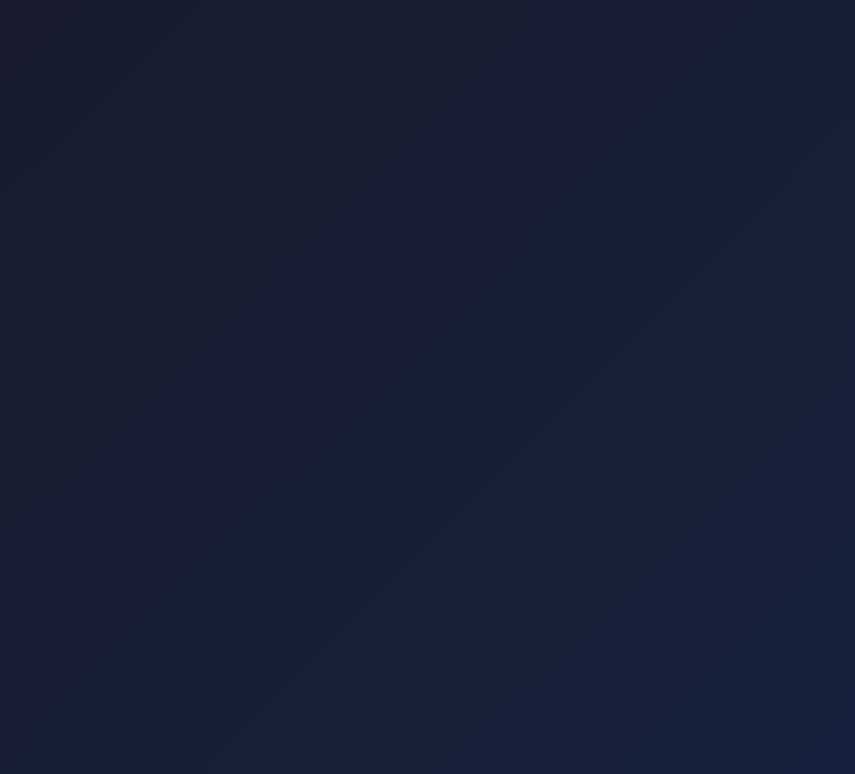
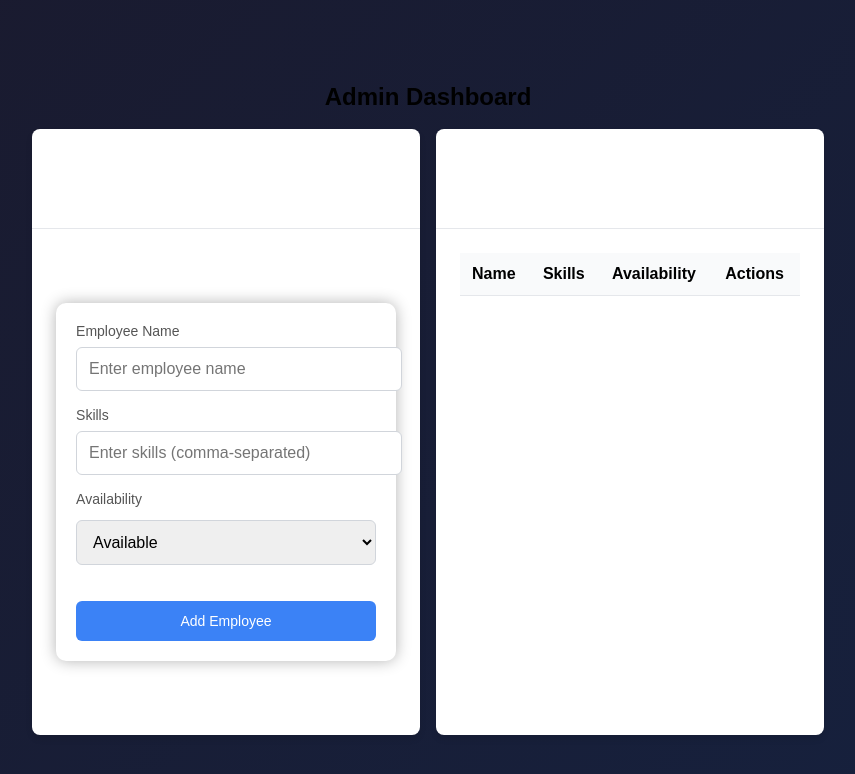
Before and after one commit to akindu-k/iwb013-team-tricannu, a React (Vite) app in the folder frontend/: page /admin in a window 1280 px wide. Before the commit this address had no page. Shown: the top 774 px of the page, without its empty margins (228-1083 px from the left). Built offline with nearby package versions, Linux system fonts and the light colour scheme.

Commit message:
Refactor frontend code: Update login page to redirect admin users to admin dashboard

```diff
--- a/frontend/src/App.jsx
+++ b/frontend/src/App.jsx
@@ -3,8 +3,10 @@ import Home from './pages/Home'; // Import the new Home component
 import Login from './pages/Login';
 import EmployeeDashboard from './pages/EmployeeDashboard';
 import ManagerDashboard from './pages/ManagerDashboard';
+import AdminDashboard from './pages/AdminDashboard';
 import ListTasks from './pages/ListTasks';
 import './App.css';
+
 
 function App() {
   return (
@@ -14,6 +16,7 @@ function App() {
         <Route path="/login" element={<Login />} />
         <Route path="/employee" element={<EmployeeDashboard />} />
         <Route path="/manager" element={<ManagerDashboard />} />
+        <Route path="/admin" element={<AdminDashboard />} />
         <Route path="/list-tasks" element={<ListTasks />} />
       </Routes>
     </Router>
--- /dev/null
+++ b/frontend/src/pages/AdminDashboard.css
@@ -0,0 +1,176 @@
+/* Base styles */
+.container {
+    width: 100%;
+    max-width: 1200px;
+    margin-left: auto;
+    margin-right: auto;
+    padding: 1rem;
+}
+
+.grid {
+    display: grid;
+    gap: 1rem;
+}
+
+@media (min-width: 768px) {
+    .md\:grid-cols-2 {
+        grid-template-columns: repeat(2, minmax(0, 1fr));
+    }
+}
+
+/* Typography */
+.text-2xl {
+    font-size: 1.5rem;
+    line-height: 2rem;
+}
+
+.font-bold {
+    font-weight: 700;
+}
+
+.mb-4 {
+    margin-bottom: 1rem;
+}
+
+/* Card styles */
+.card {
+    background-color: white;
+    border-radius: 0.5rem;
+    box-shadow: 0 4px 6px rgba(0, 0, 0, 0.1);
+    transition: transform 0.3s, box-shadow 0.3s;
+}
+
+.card:hover {
+    transform: translateY(-5px);
+    box-shadow: 0 10px 15px rgba(0, 0, 0, 0.1);
+}
+
+.card-header {
+    padding: 1.25rem 1.5rem;
+    border-bottom: 1px solid #e5e7eb;
+}
+
+.card-title {
+    font-size: 1.25rem;
+    font-weight: 600;
+}
+
+.card-content {
+    padding: 1.5rem;
+}
+
+/* Form styles */
+.space-y-4 > * + * {
+    margin-top: 1rem;
+}
+
+.label {
+    display: block;
+    font-size: 0.875rem;
+    font-weight: 500;
+    margin-bottom: 0.5rem;
+}
+
+.input,
+.select {
+    width: 100%;
+    padding: 0.75rem;
+    border: 1px solid #d1d5db;
+    border-radius: 0.375rem;
+    font-size: 1rem;
+    transition: border-color 0.3s;
+}
+
+.input:focus,
+.select:focus {
+    border-color: #3b82f6;
+    outline: none;
+}
+
+.button {
+    display: inline-flex;
+    align-items: center;
+    justify-content: center;
+    padding: 0.75rem 1.5rem;
+    font-size: 0.875rem;
+    font-weight: 500;
+    color: white;
+    background-color: #3b82f6;
+    border: none;
+    border-radius: 0.375rem;
+    cursor: pointer;
+    transition: background-color 0.3s, transform 0.3s;
+    margin-right: 0.5rem;
+}
+
+.button:hover {
+    background-color: #2563eb;
+    transform: translateY(-2px);
+}
+
+.button:active {
+    transform: translateY(0);
+}
+
+/* Table styles */
+.table {
+    width: 100%;
+    border-collapse: collapse;
+}
+
+.table th,
+.table td {
+    padding: 0.75rem;
+    text-align: left;
+    border-bottom: 1px solid #e5e7eb;
+}
+
+.table th {
+    font-weight: 600;
+    background-color: #f9fafb;
+}
+
+/* Select styles */
+.select-wrapper {
+    position: relative;
+}
+
+.select-trigger {
+    display: flex;
+    align-items: center;
+    justify-content: space-between;
+    width: 100%;
+    padding: 0.75rem;
+    border: 1px solid #d1d5db;
+    border-radius: 0.375rem;
+    font-size: 1rem;
+    cursor: pointer;
+}
+
+.select-content {
+    position: absolute;
+    top: 100%;
+    left: 0;
+    width: 100%;
+    background-color: white;
+    border: 1px solid #d1d5db;
+    border-radius: 0.375rem;
+    box-shadow: 0 2px 4px rgba(0, 0, 0, 0.1);
+    z-index: 10;
+}
+
+.select-item {
+    padding: 0.75rem;
+    cursor: pointer;
+}
+
+.select-item:hover {
+    background-color: #f3f4f6;
+}
+
+/* Button container for better arrangement */
+.button-container {
+    display: flex;
+    gap: 0.5rem;
+    margin-top: 1rem;
+}
--- /dev/null
+++ b/frontend/src/pages/AdminDashboard.jsx
@@ -0,0 +1,127 @@
+import { useState } from 'react';
+import './AdminDashboard.css';
+
+export default function AdminDashboard() {
+    const [employees, setEmployees] = useState([]);
+    const [name, setName] = useState('');
+    const [skills, setSkills] = useState('');
+    const [availability, setAvailability] = useState('Full-time');
+    const [isEditing, setIsEditing] = useState(false);
+    const [currentIndex, setCurrentIndex] = useState(null);
+
+    const handleSubmit = (e) => {
+        e.preventDefault();
+        const newEmployee = { name, skills, availability };
+        if (isEditing) {
+            const updatedEmployees = employees.map((employee, index) =>
+                index === currentIndex ? newEmployee : employee
+            );
+            setEmployees(updatedEmployees);
+            setIsEditing(false);
+            setCurrentIndex(null);
+        } else {
+            setEmployees([...employees, newEmployee]);
+        }
+        setName('');
+        setSkills('');
+        setAvailability('Full-time');
+    };
+
+    const handleRemove = (index) => {
+        const updatedEmployees = employees.filter((_, i) => i !== index);
+        setEmployees(updatedEmployees);
+    };
+
+    const handleEdit = (index) => {
+        const employee = employees[index];
+        setName(employee.name);
+        setSkills(employee.skills);
+        setAvailability(employee.availability);
+        setIsEditing(true);
+        setCurrentIndex(index);
+    };
+
+    return (
+        <div className="container">
+            <h1 className="text-2xl font-bold mb-4">Admin Dashboard</h1>
+            <div className="grid md:grid-cols-2">
+                <div className="card">
+                    <div className="card-header">
+                        <h2 className="card-title">{isEditing ? 'Edit Employee' : 'Add Employee'}</h2>
+                    </div>
+                    <div className="card-content">
+                        <form onSubmit={handleSubmit} className="space-y-4">
+                            <div>
+                                <label htmlFor="name" className="label">Employee Name</label>
+                                <input
+                                    id="name"
+                                    className="input"
+                                    value={name}
+                                    onChange={(e) => setName(e.target.value)}
+                                    placeholder="Enter employee name"
+                                    required
+                                />
+                            </div>
+                            <div>
+                                <label htmlFor="skills" className="label">Skills</label>
+                                <input
+                                    id="skills"
+                                    className="input"
+                                    value={skills}
+                                    onChange={(e) => setSkills(e.target.value)}
+                                    placeholder="Enter skills (comma-separated)"
+                                    required
+                                />
+                            </div>
+                            <div>
+                                <label htmlFor="availability" className="label">Availability</label>
+                                <div className="select-wrapper">
+                                    <select
+                                        id="availability"
+                                        className="select"
+                                        value={availability}
+                                        onChange={(e) => setAvailability(e.target.value)}
+                                    >
+                                        <option value="Full-time">Available</option>
+                                        <option value="Part-time">Not Available</option>
+                                    </select>
+                                </div>
+                            </div>
+                            <button type="submit" className="button">{isEditing ? 'Update Employee' : 'Add Employee'}</button>
+                        </form>
+                    </div>
+                </div>
+                <div className="card">
+                    <div className="card-header">
+                        <h2 className="card-title">Employee List</h2>
+                    </div>
+                    <div className="card-content">
+                        <table className="table">
+                            <thead>
+                                <tr>
+                                    <th>Name</th>
+                                    <th>Skills</th>
+                                    <th>Availability</th>
+                                    <th>Actions</th>
+                                </tr>
+                            </thead>
+                            <tbody>
+                                {employees.map((employee, index) => (
+                                    <tr key={index}>
+                                        <td>{employee.name}</td>
+                                        <td>{employee.skills}</td>
+                                        <td>{employee.availability}</td>
+                                        <td>
+                                            <button onClick={() => handleEdit(index)} className="button">Edit</button>
+                                            <button onClick={() => handleRemove(index)} className="button">Remove</button>
+                                        </td>
+                                    </tr>
+                                ))}
+                            </tbody>
+                        </table>
+                    </div>
+                </div>
+            </div>
+        </div>
+    );
+}
--- a/frontend/src/pages/Home.jsx
+++ b/frontend/src/pages/Home.jsx
@@ -14,6 +14,7 @@ function Home() {
         <div className="role-buttons">
           <Link to="/login?role=employee" className="btn">Employee Login</Link>
           <Link to="/login?role=manager" className="btn">Manager Login</Link>
+          <Link to="/login?role=admin" className="btn">Admin Login</Link>
         </div>
       </div>
     </div>
--- a/frontend/src/pages/Login.jsx
+++ b/frontend/src/pages/Login.jsx
@@ -17,7 +17,10 @@ function Login() {
   const handleLogin = () => {
     // Mock authentication
     if (username && password) {
-      if (role == 'manager') {
+      if (role == 'admin') {
+        navigate('/admin');
+      }
+      else if (role == 'manager') {
         navigate('/manager');
       } else {
         navigate('/employee');
```
Also changed, not shown: 1 other file (tests, documents, lock files or other folders).
